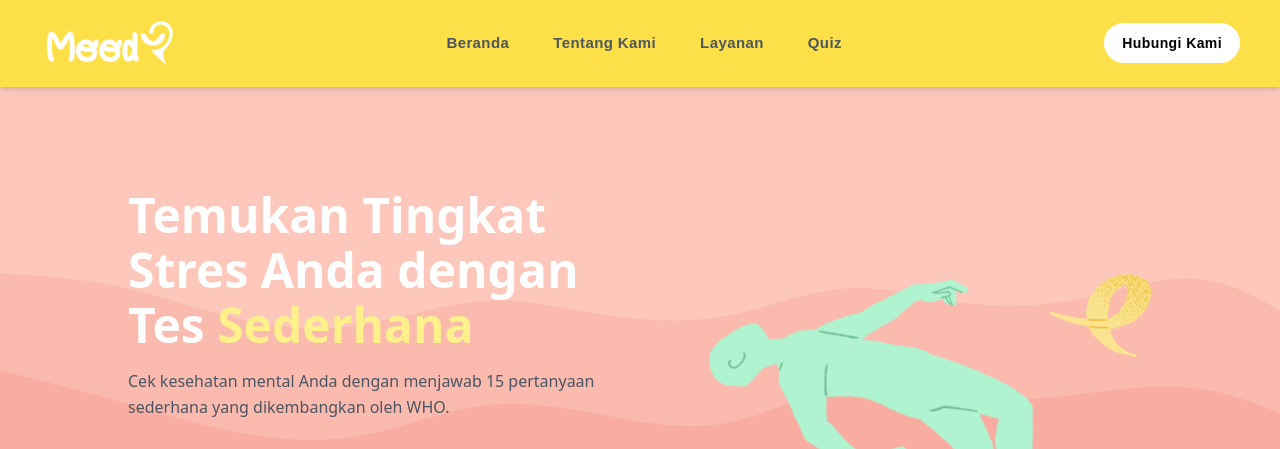
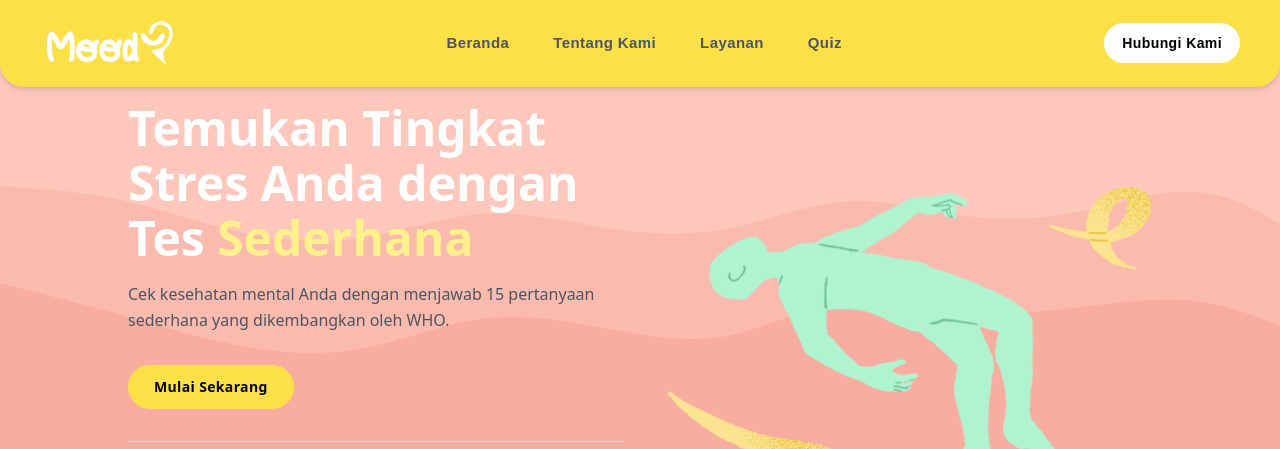
Before and after one commit to fuadadhim24/moodup-svm-web, a plain HTML site: page index.html in a window 1280 px wide. Shown: the top 449 px of the page. Drawn offline with nearby package versions, Linux system fonts and the light colour scheme.

Commit message:
refactor: layout main page

```diff
--- a/index.html
+++ b/index.html
@@ -6,11 +6,14 @@
   <script src="https://cdn.tailwindcss.com"></script>
   <style type="text/tailwindcss">
     @layer utilities {
+        body{
+            background-color: #FDC7BC;
+        }
     }
   </style>
 </head>
 <body>
-    <header class='header flex shadow-md py-4 px-4 sm:px-10 bg-yellow-300 font-[sans-serif] min-h-[70px] tracking-wide relative z-50 fixed-top'>
+    <header class='z-40 header flex shadow-md py-4 px-4 sm:px-10 bg-yellow-300 font-[sans-serif] min-h-[70px] tracking-wide fixed top-0 w-full' style="border-bottom-left-radius: 24px; border-bottom-right-radius: 24px;">
         <div class='flex flex-wrap items-center justify-between gap-5 w-full'>
           <a href="javascript:void(0)"><img src="assets/moodup-logo.png" alt="logo" class='w-36' />
           </a>
@@ -49,34 +52,26 @@
               </li>
             </ul>
             </div>
-
             <div class='flex max-lg:ml-auto space-x-3'>
-            <button
-              class='px-4 py-2 text-sm rounded-full font-bold text-black border-2 border-white bg-white transition-all ease-in-out duration-300 hover:bg-transparent hover:text-white'>Hubungi Kami</button>
-
+                <button class='px-4 py-2 text-sm rounded-full font-bold text-black border-2 border-white bg-white transition-all ease-in-out duration-300 hover:bg-transparent hover:text-white'>Hubungi Kami</button>
                 <button id="toggleOpen" class='lg:hidden'>
                     <svg class="w-7 h-7" fill="#000" viewBox="0 0 20 20" xmlns="http://www.w3.org/2000/svg">
-                <path fill-rule="evenodd"
-                  d="M3 5a1 1 0 011-1h12a1 1 0 110 2H4a1 1 0 01-1-1zM3 10a1 1 0 011-1h12a1 1 0 110 2H4a1 1 0 01-1-1zM3 15a1 1 0 011-1h12a1 1 0 110 2H4a1 1 0 01-1-1z"
-                  clip-rule="evenodd"></path>
+                        <path fill-rule="evenodd" d="M3 5a1 1 0 011-1h12a1 1 0 110 2H4a1 1 0 01-1-1zM3 10a1 1 0 011-1h12a1 1 0 110 2H4a1 1 0 01-1-1zM3 15a1 1 0 011-1h12a1 1 0 110 2H4a1 1 0 01-1-1z" clip-rule="evenodd"></path>
                     </svg>
                 </button>
             </div>
         </div>
     </header>
-      <section id="hero" class="bg-[#F99886] px-4"  style="background-image: url('assets/bg-hero.png'); background-size: cover; background-repeat: no-repeat;">
-        <div class="font-sans md:pt-6  lg:max-w-screen-lg max-w-6xl mx-auto">
+    <section id="hero" class="bg-[#F99886] px-4" style="background-image: url('assets/bg-hero.png'); background-size: cover; background-repeat: no-repeat;">
+        <div class="font-sans md:pt-6 lg:max-w-screen-lg lg:max-h-screen max-w-6xl mx-auto">
             <div class="grid md:grid-cols-2 items-center md:gap-8 space-x-3">
                 <div class="max-md:order-1 max-md:text-center">
                     <h2 class="text-gray-800 md:text-5xl text-3xl font-extrabold mb-4 md:!leading-[55px] text-white">Temukan Tingkat Stres Anda dengan Tes <span class="text-yellow-200"> Sederhana</span></h2>
                     <p class="mt-4 text-base text-gray-600 leading-relaxed">Cek kesehatan mental Anda dengan menjawab 15 pertanyaan sederhana yang dikembangkan oleh WHO.</p>
                     <div class="mt-8">
-                  <button type='button'
-                    class="bg-yellow-300 hover:bg-transparent hover:text-black border-2 border-yellow-300 transition-all text-black font-semibold tracking-wide text-sm rounded-full px-6 py-2.5">Mulai Sekarang</button>
+                        <button type='button' class="bg-yellow-300 hover:bg-transparent hover:text-black border-2 border-yellow-300 transition-all text-black font-semibold tracking-wide text-sm rounded-full px-6 py-2.5">Mulai Sekarang</button>
                     </div>
-
                     <hr class="mt-8 border-gray-300" />
-
                     <div class="mt-8">
                         <h4 class="text-gray-800 font-bold text-base mb-4">Dipercaya instansi terbaik di Indonesia</h4>
                         <div class="grid grid-cols-2 md:grid-cols-4 gap-4 items-center">
@@ -87,10 +82,9 @@
                         </div>
                     </div>
                 </div>
-              <div class="lg:h-[650px] md:h-[550px] flex items-center relative">
+                <div class="lg:h-[650px] md:h-[550px] flex items-center relative z-20">
                     <img src="assets/hero-as1.png" class="rounded-md lg:w-full md:w-full sm:w-11/12 w-full z-50 relative" alt="Dining Experience" />
                 </div>
-
             </div>
         </div>
     </section>
@@ -115,5 +109,6 @@
             </div>
         </div>
     </section>
+
 </body>
 </html>
```
Lines whose indentation alone changed are shown as unchanged.
